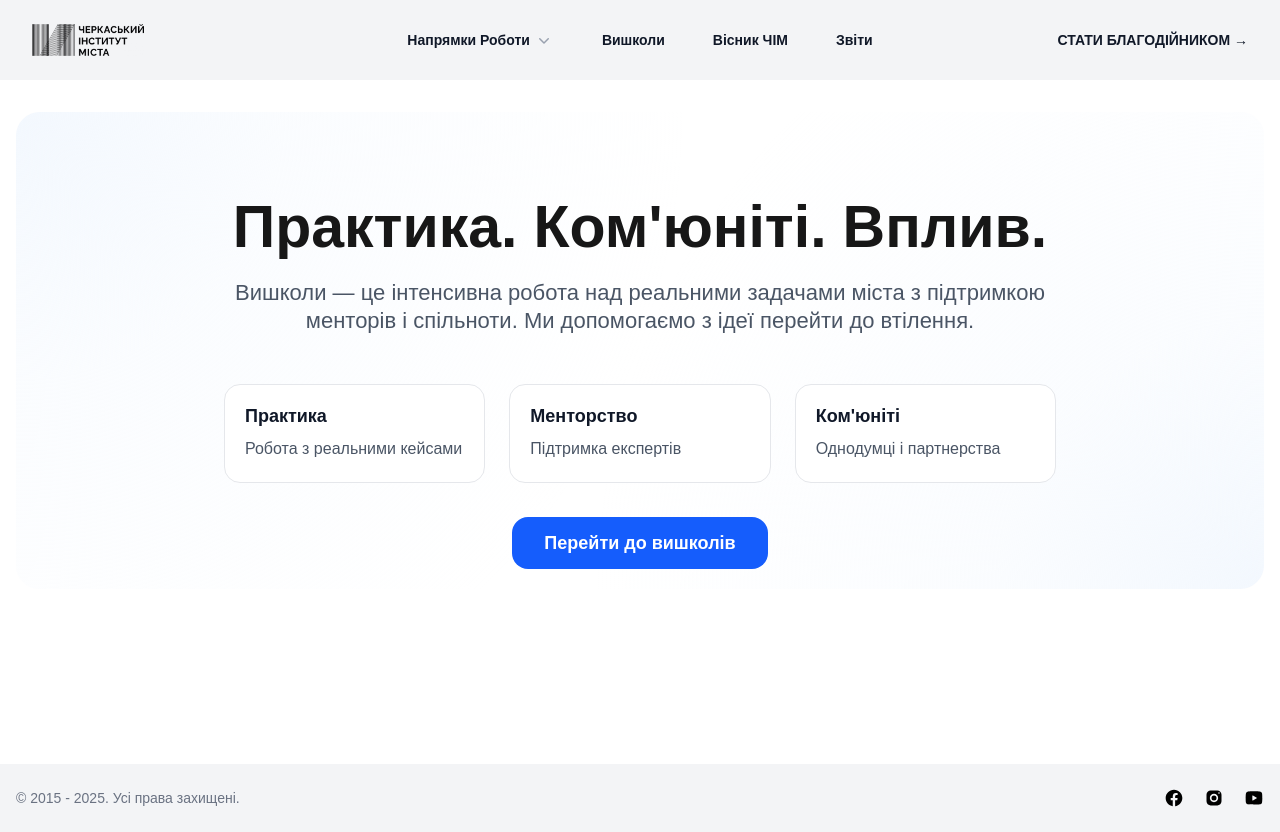
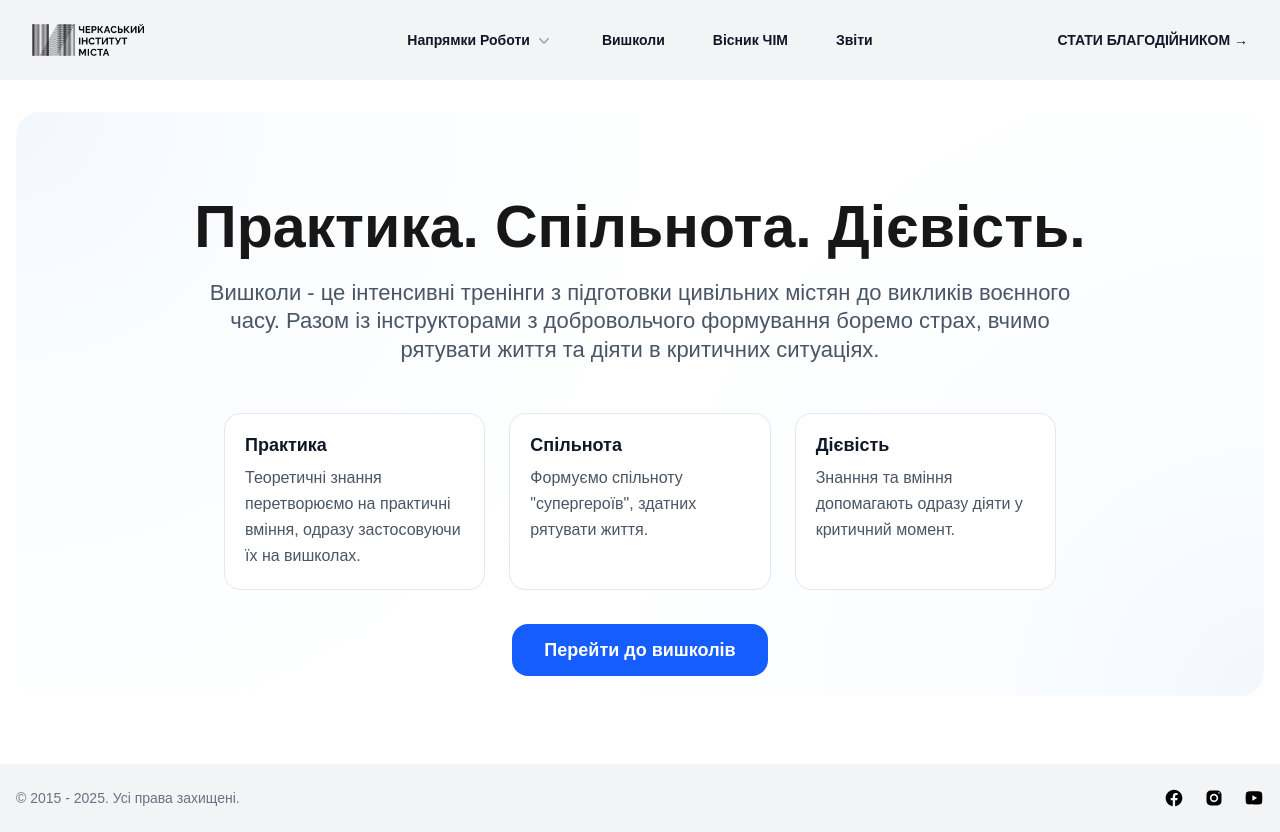
Before and after one commit to daviddubliakov/cherkasy-urban-institute, a Next.js app: page /trainings in a window 1280 px wide. Built offline with nearby package versions, Linux system fonts and the light colour scheme; what tailwindcss-animated would draw is missing.

Commit message:
update descriptions to training  cards

```diff
--- a/app/trainings/page.tsx
+++ b/app/trainings/page.tsx
@@ -20,13 +20,12 @@ export default function Trainings() {
           <h2 className="text-center !text-[32px] leading-tight font-bold sm:!text-[48px] lg:!text-[59px]">
             <div className="flex flex-col sm:flex-row sm:justify-center sm:gap-2 lg:gap-4">
               <span>Практика.</span>
-              <span>Ком&apos;юніті.</span>
-              <span>Вплив.</span>
+              <span>Спільнота.</span>
+              <span>Дієвість.</span>
             </div>
           </h2>
           <h3 className="max-w-4xl text-center !text-[16px] leading-relaxed text-gray-600 sm:!text-[18px] lg:!text-[22px]">
-            Вишколи — це інтенсивна робота над реальними задачами міста з підтримкою менторів і спільноти. Ми
-            допомогаємо з ідеї перейти до втілення.
+          Вишколи - це інтенсивні тренінги з підготовки цивільних містян до викликів воєнного часу. Разом із інструкторами з добровольчого формування боремо страх, вчимо рятувати життя та діяти в критичних ситуаціях.
           </h3>
         </div>
         <div className="grid w-full max-w-4xl grid-cols-1 gap-4 px-4 sm:grid-cols-3 sm:gap-6 sm:px-8">
--- a/app/trainings/trainings-list.ts
+++ b/app/trainings/trainings-list.ts
@@ -1,19 +1,19 @@
-import type { TrainingCardPropsType } from "./training-card";
+import type { TrainingCardPropsType } from './training-card';
 
-export const TRAININGS_LIST:TrainingCardPropsType[] = [
+export const TRAININGS_LIST: TrainingCardPropsType[] = [
   {
     id: 'practice',
     title: 'Практика',
-    description: 'Робота з реальними кейсами'
-  },
-  {
-    id: 'mentorship',
-    title: 'Менторство',
-    description: 'Підтримка експертів'
+    description: 'Теоретичні знання перетворюємо на практичні вміння, одразу застосовуючи їх на вишколах.',
   },
   {
     id: 'community',
-    title: 'Ком\'юніті',
-    description: 'Однодумці і партнерства'
-  }
-]
+    title: 'Спільнота',
+    description: 'Формуємо спільноту "супергероїв", здатних рятувати життя.',
+  },
+  {
+    id: 'effectiveness',
+    title: 'Дієвість',
+    description: 'Знанння та вміння допомагають одразу діяти у критичний момент.',
+  },
+];
```
